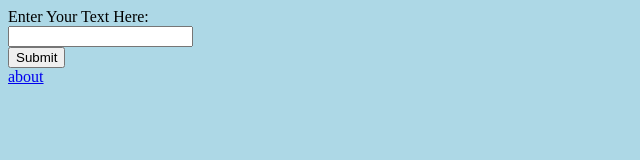
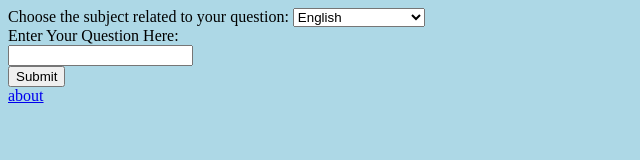
Before and after one commit to AlexC-STC-07/igcsehelpdesk, a plain HTML site: page index.html in a window 1280 px wide. Shown: the whole page, without its empty margins (0-640 px from the left). Drawn offline with Linux system fonts and the light colour scheme.

Commit message:
Update index.html

```diff
--- a/index.html
+++ b/index.html
@@ -5,11 +5,33 @@
   <meta http-equiv="X-UA-Compatible" conent="IE=edge">
   <meta name="viewport" content="width=device-width, initial-scale=1.0">
   <link rel="stylesheet" href="style.css">
-  <title>Store form data in .txt file</title>
+  <title>IGCSE/MYP Help Desk</title>
 </head>
 <body>
+  <label for="subject">Choose the subject related to your question:</label>
+  <select id="subject" name="subject">
+    <option value="english">English</option>
+    <option value="math">Math</option>
+    <option value="science">Science</option>
+    <option value="psychology">Psychology</option>
+    <option value="chinese">Chinese</option>
+    <option value="french">French</option>
+    <option value="economy">Economy</option>
+    <option value="business">Business</option>
+    <option value="geography">Geography</option>
+    <option value="history">History</option>
+    <option value="engineering">Engineering</option>
+    <option value="ict">ICT</option>
+    <option value="compsci">Computer Science</option>
+    <option value="drama">Drama</option>
+    <option value="art">Art</option>
+    <option value="music">Music</option>
+    <option value="prs">PRS</option>
+    <option value="tokee">TOK/EE</option>
+    <option value="other">Others</option>
+  </select>
   <form method="post">
-    Enter Your Text Here:<br>
+    Enter Your Question Here:<br>
     <input type="text" name="textdata"><br>
     <input type="submit" name="submit">
   </form>
```
